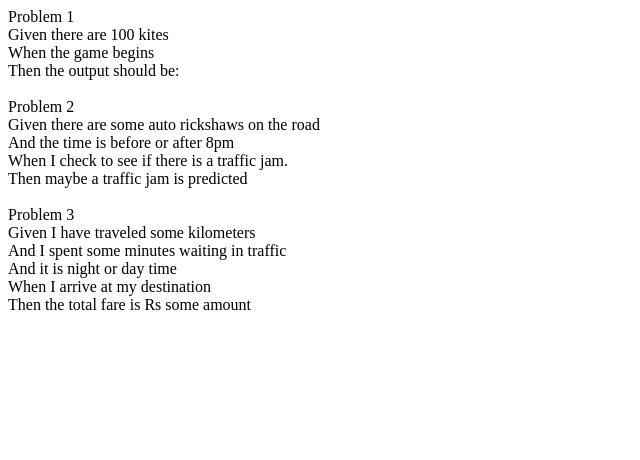
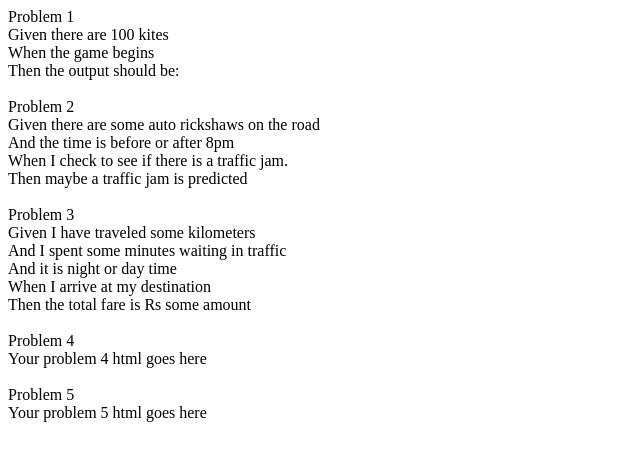
Before and after one commit to BillSchofield/tw101-javascript-koans, a plain HTML site: page index.html in a window 1280 px wide. Shown: the whole page, without its empty margins (0-640 px from the left). Drawn offline with Linux system fonts and the light colour scheme.

Commit message:
Problems 4 & 5

```diff
--- a/index.html
+++ b/index.html
@@ -4,6 +4,8 @@
         <script src="js/problem1.js"></script>
         <script src="js/problem2.js"></script>
         <script src="js/problem3.js"></script>
+        <script src="js/problem4.js"></script>
+        <script src="js/problem5.js"></script>
         <script src="js/main.js"></script>
 
         <div>Problem 1</div>
@@ -23,5 +25,11 @@
         <div><span>And it is </span><span id="nightOrDay"></span><span> time</span></div>
         <div>When I arrive at my destination</div>
         <div><span>Then the total fare is Rs </span><span id="fare"></span></div>
+        <br>
+        <div>Problem 4</div>
+        <div>Your problem 4 html goes here</div>
+        <br>
+        <div>Problem 5</div>
+        <div>Your problem 5 html goes here</div>
     </body>
 </html>
--- a/js/main.js
+++ b/js/main.js
@@ -9,4 +9,10 @@ $(document).ready(function() {
     // Problem 3
     fareForRide(6, 8, false);
 
+    // Problem 4
+    // call your problem 4 code here
+
+    // Problem 5
+    // call your problem 5 code here
+
 });
```
Also changed, not shown: js/problem4.js (added, +29 -0 lines), js/problem5.js (added, +36 -0 lines).
